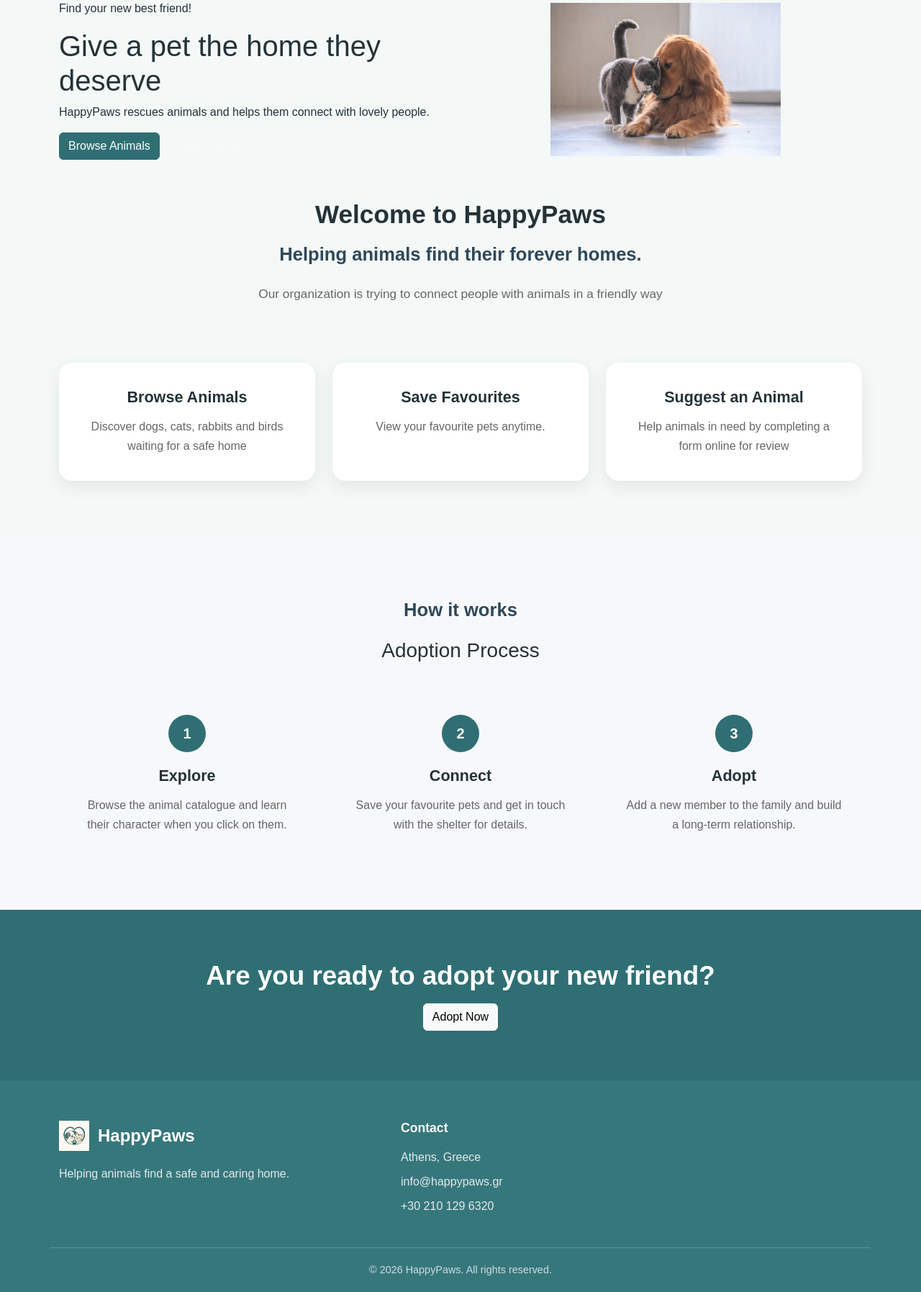
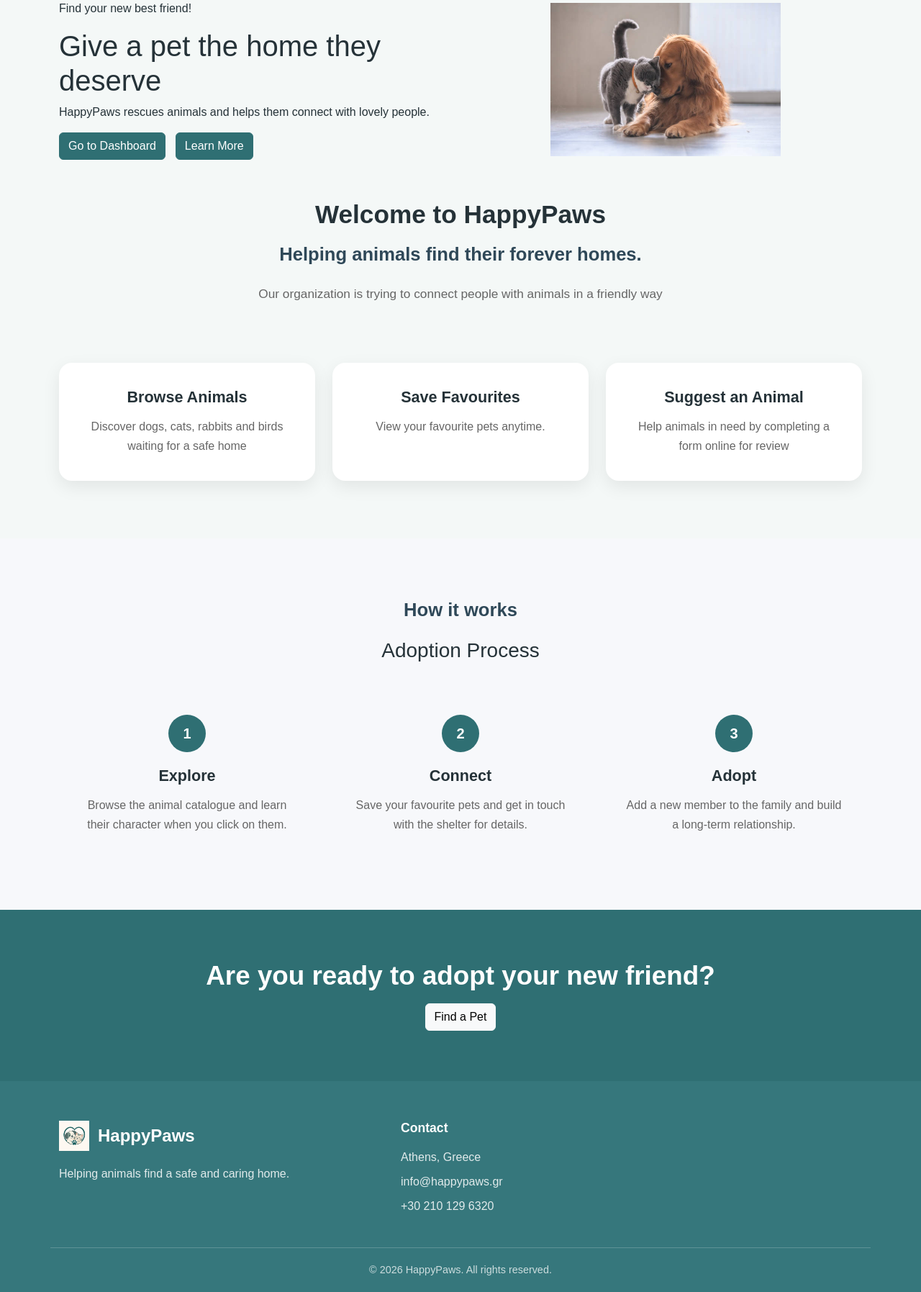
Before and after one commit to elenabatsog/HappyPaws, a Django app: page /home/ in a window 1280 px wide. Shown: the part 72-1867 px from the top of the page at 72% size. Run offline with Django 5.2, Linux system fonts and the light colour scheme; the visitor is signed in with stand-in values (Sample User, id 1); parts of the project's set-up code (start-up, migrations or seed data) failed here and were passed over.

Commit message:
Changes in Homepage

```diff
--- a/templates/accounts/home.html
+++ b/templates/accounts/home.html
@@ -26,11 +26,11 @@ Home | HappyPaws
                 </p>
 
                 <div class="home-hero-buttons">
-                    <a href="{% url 'shelter:browse_animals' %}" class="btn btn-primary">
-                        Browse Animals
+                    <a href="{% url 'accounts:dashboard' %}" class="btn btn-primary">
+                        Go to Dashboard
                     </a>
 
-                    <a href="{% url 'accounts:about' %}" class="btn btn-outline-light">
+                    <a href="{% url 'accounts:about' %}" class="btn btn-primary">
                         Learn More
                     </a>
                 </div>
@@ -143,7 +143,7 @@ Home | HappyPaws
         <h2> Are you ready to adopt your new friend? </h2>
 
         <a href="{% url 'shelter:browse_animals' %}" class="btn btn-light">
-            Adopt Now
+            Find a Pet
         </a>
     </div>
 </section>
```
